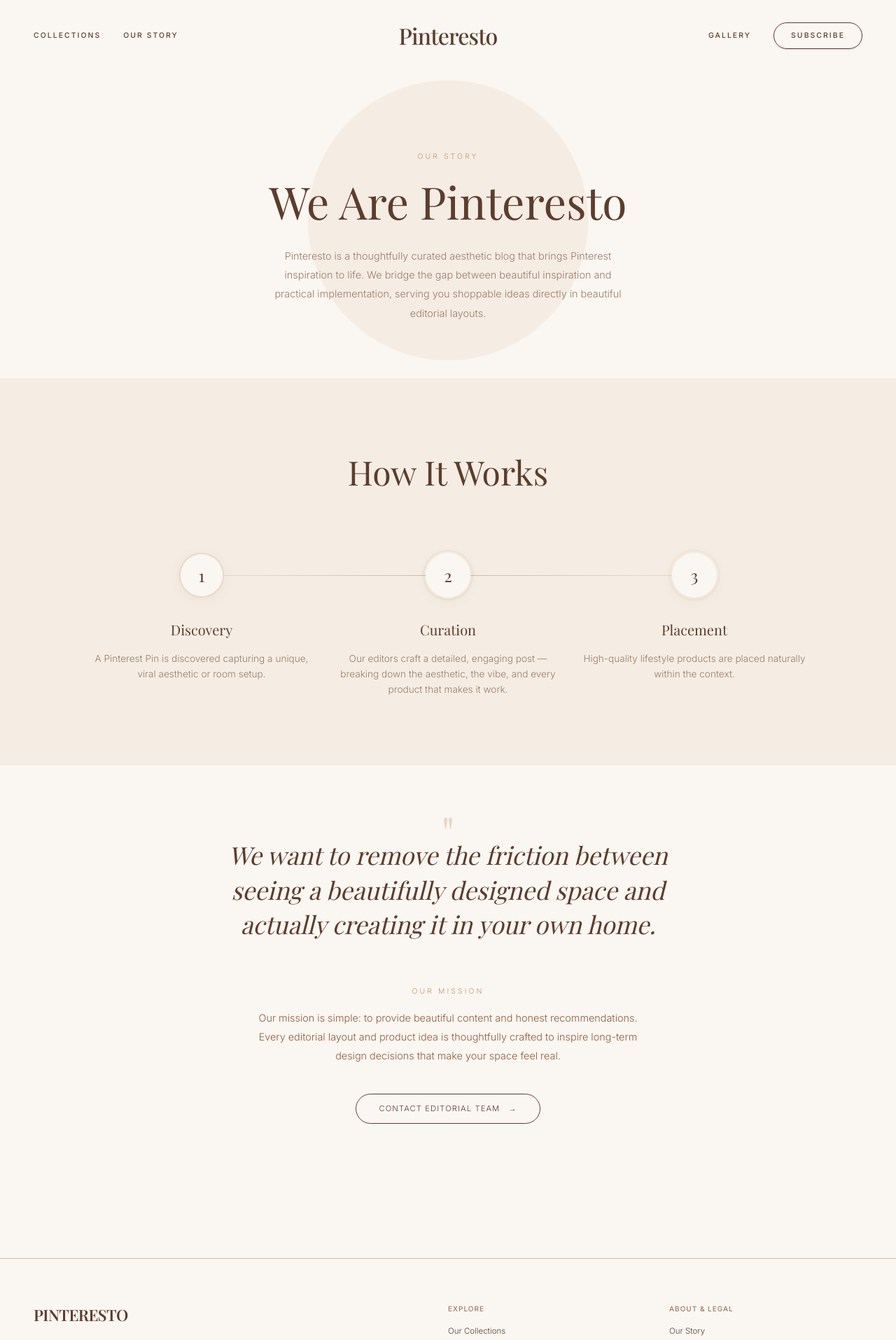
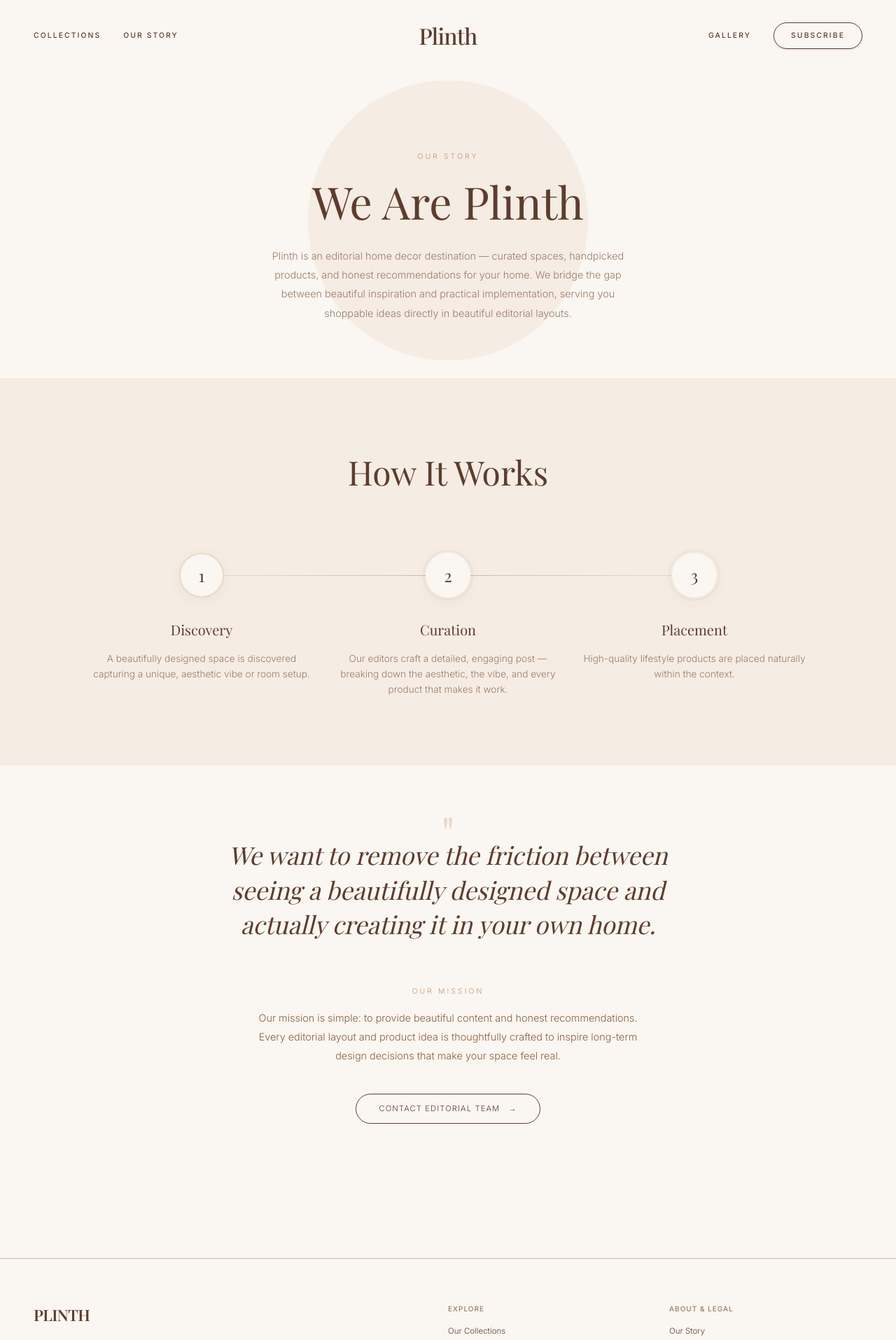
Before and after one commit to khanbhai009-cloud/pinteresto, a React (Vite) app: page /about in a window 1280 px wide. Shown: the top 1915 px of the page at 70% size. Built offline with nearby package versions, Linux system fonts and the light colour scheme; no server answers; a web font is replaced by a local one.

Commit message:
chore: rename project to Plinth
Rebrand the application from Pinteresto to Plinth across all UI components, metadata, environment variables, and storage keys.

```diff
--- a/metadata.json
+++ b/metadata.json
@@ -1,6 +1,6 @@
 {
-  "name": "",
-  "description": "",
+  "name": "Plinth",
+  "description": "Plinth is an editorial home decor destination.",
   "requestFramePermissions": [],
   "majorCapabilities": ["MAJOR_CAPABILITY_SERVER_SIDE_GEMINI_API"]
 }
--- a/package.json
+++ b/package.json
@@ -1,5 +1,5 @@
 {
-  "name": "react-example",
+  "name": "plinth",
   "private": true,
   "version": "0.0.0",
   "type": "module",
--- a/src/components/Footer.tsx
+++ b/src/components/Footer.tsx
@@ -6,7 +6,7 @@ export function Footer() {
       <div className="grid grid-cols-1 md:grid-cols-[2fr_1fr_1fr] gap-10">
         <div>
           <div className="font-serif text-[1.4rem] font-semibold tracking-tight uppercase mb-4">
-            Pinteresto
+            Plinth
           </div>
           <p className="text-[0.72rem] leading-[1.9] text-[var(--color-muted)] mb-6 max-w-sm">
             Thoughtfully curated aesthetic home decor blogs with real affiliate picks. From Pinterest pin to purchase — beautifully.
@@ -42,7 +42,7 @@ export function Footer() {
         </div>
       </div>
       <div className="border-t border-[var(--color-sand)] pt-6 flex flex-col md:flex-row justify-between items-center text-[10px] uppercase tracking-widest text-[var(--color-muted)]">
-        <div>&copy; 2026 Pinteresto Editorial</div>
+        <div>&copy; 2026 Plinth Editorial</div>
         <div className="flex space-x-6 mt-4 md:mt-0">
           <Link to="/affiliate-disclosure" className="hover:text-[var(--color-accent)] transition-colors">Affiliate Disclosure</Link>
           <Link to="/privacy-policy" className="hover:text-[var(--color-accent)] transition-colors">Privacy Policy</Link>
--- a/src/components/Navbar.tsx
+++ b/src/components/Navbar.tsx
@@ -45,7 +45,7 @@ export function Navbar() {
 
         {/* Logo */}
         <Link to="/" className="font-serif text-3xl md:text-[2rem] font-medium tracking-tight text-[var(--color-mocha)] no-underline whitespace-nowrap mx-auto transition-transform hover:scale-[1.02]">
-          Pinteresto
+          Plinth
         </Link>
 
         {/* Desktop Right Nav */}
--- a/src/lib/posts.ts
+++ b/src/lib/posts.ts
@@ -6,7 +6,7 @@ const CACHE_TTL_MS = 3600 * 1000; // 3600 seconds (1 hour)
 
 async function withCache<T>(cacheKey: string, fetchFn: () => Promise<T>): Promise<T> {
   try {
-    const cachedItem = localStorage.getItem(`pinteresto_cache_${cacheKey}`);
+    const cachedItem = localStorage.getItem(`plinth_cache_${cacheKey}`);
     if (cachedItem) {
       const { timestamp, data } = JSON.parse(cachedItem);
       if (Date.now() - timestamp < CACHE_TTL_MS) {
@@ -20,7 +20,7 @@ async function withCache<T>(cacheKey: string, fetchFn: () => Promise<T>): Promis
   const data = await fetchFn();
 
   try {
-    localStorage.setItem(`pinteresto_cache_${cacheKey}`, JSON.stringify({
+    localStorage.setItem(`plinth_cache_${cacheKey}`, JSON.stringify({
       timestamp: Date.now(),
       data
     }));
--- a/src/pages/About.tsx
+++ b/src/pages/About.tsx
@@ -18,8 +18,8 @@ export default function About() {
   return (
     <div className="bg-[var(--color-warm-white)] min-h-screen pb-24">
       <Helmet>
-        <title>About Us — Pinteresto</title>
-        <meta name="description" content="Learn about Pinteresto, our curated Pinterest aesthetic blog, and our mission for beautiful content." />
+        <title>About Us — Plinth</title>
+        <meta name="description" content="Learn about Plinth, our curated editorial aesthetic blog, and our mission for beautiful content." />
       </Helmet>
 
       {/* Hero */}
@@ -32,9 +32,9 @@ export default function About() {
           className="relative z-10 max-w-2xl mx-auto"
         >
           <div className="text-[0.65rem] tracking-[0.3em] uppercase text-[var(--color-accent)] mb-4">Our Story</div>
-          <h1 className="font-serif text-[clamp(3rem,5vw,4.5rem)] text-[var(--color-mocha)] mb-6 leading-tight">We Are Pinteresto</h1>
+          <h1 className="font-serif text-[clamp(3rem,5vw,4.5rem)] text-[var(--color-mocha)] mb-6 leading-tight">We Are Plinth</h1>
           <p className="text-[0.9rem] leading-[1.9] text-[var(--color-muted)] font-light max-w-lg mx-auto">
-            Pinteresto is a thoughtfully curated aesthetic blog that brings Pinterest inspiration to life. We bridge the gap between beautiful inspiration and practical implementation, serving you shoppable ideas directly in beautiful editorial layouts.
+            Plinth is an editorial home decor destination — curated spaces, handpicked products, and honest recommendations for your home. We bridge the gap between beautiful inspiration and practical implementation, serving you shoppable ideas directly in beautiful editorial layouts.
           </p>
         </motion.div>
       </section>
@@ -79,7 +79,7 @@ export default function About() {
                 ></motion.div>
               </div>
               <h3 className="font-serif text-xl text-[var(--color-mocha)] mb-4">Discovery</h3>
-              <p className="text-[0.85rem] leading-relaxed text-[var(--color-muted)] font-light max-w-xs mx-auto">A Pinterest Pin is discovered capturing a unique, viral aesthetic or room setup.</p>
+              <p className="text-[0.85rem] leading-relaxed text-[var(--color-muted)] font-light max-w-xs mx-auto">A beautifully designed space is discovered capturing a unique, aesthetic vibe or room setup.</p>
             </motion.div>
 
             <motion.div variants={fadeUp} className="relative z-10">
--- a/src/pages/CollectionPage.tsx
+++ b/src/pages/CollectionPage.tsx
@@ -28,7 +28,7 @@ export default function CollectionPage() {
   return (
     <div className="bg-[var(--color-cream)] min-h-screen pb-24">
       <Helmet>
-        <title>{titleText} — Pinteresto</title>
+        <title>{titleText} — Plinth</title>
         <meta name="description" content={`Curated ${formattedSubNiche} aesthetic home decor ideas.`} />
       </Helmet>
 
--- a/src/pages/Home.tsx
+++ b/src/pages/Home.tsx
@@ -33,9 +33,9 @@ export default function Home() {
   return (
     <>
       <Helmet>
-        <title>Pinteresto — Aesthetic Home Decor Blog</title>
-        <meta name="description" content="Curated Decor Ideas That Last. Thoughtfully curated Pinterest-inspired blogs for every aesthetic." />
-        <link rel="canonical" href="https://pinteresto.vercel.app/" />
+        <title>Plinth — Curated spaces. Real products.</title>
+        <meta name="description" content="Plinth is an editorial home decor destination — curated spaces, handpicked products, and honest recommendations for your home." />
+        <link rel="canonical" href="https://plinth.vercel.app/" />
       </Helmet>
 
       {/* Hero */}
--- a/src/pages/LatestPage.tsx
+++ b/src/pages/LatestPage.tsx
@@ -30,7 +30,7 @@ export default function LatestPage() {
   return (
     <div className="min-h-[calc(100vh-88px)] bg-[var(--color-warm-white)] py-12 md:py-24">
       <Helmet>
-        <title>All Gallery - Pinteresto</title>
+        <title>All Gallery - Plinth</title>
         <meta name="description" content="View all our curated aesthetic home decor collections." />
       </Helmet>
 
--- a/src/pages/NichePage.tsx
+++ b/src/pages/NichePage.tsx
@@ -32,7 +32,7 @@ export default function NichePage() {
   return (
     <div className="bg-[var(--color-warm-white)] min-h-screen pb-24">
       <Helmet>
-        <title>{nicheData.title} Ideas — Pinteresto</title>
+        <title>{nicheData.title} Ideas — Plinth</title>
         <meta name="description" content={nicheData.description} />
       </Helmet>
 
--- a/src/pages/PrivacyPolicy.tsx
+++ b/src/pages/PrivacyPolicy.tsx
@@ -4,8 +4,8 @@ export default function PrivacyPolicy() {
   return (
     <div className="bg-[var(--color-warm-white)] min-h-screen pb-24 pt-32 px-6 md:px-12">
       <Helmet>
-        <title>Privacy Policy — Pinteresto</title>
-        <meta name="description" content="Privacy Policy detailing data collection and usage practices for Pinteresto." />
+        <title>Privacy Policy — Plinth</title>
+        <meta name="description" content="Privacy Policy detailing data collection and usage practices for Plinth." />
       </Helmet>
 
       <div className="max-w-3xl mx-auto bg-[var(--color-cream)] p-8 md:p-12 shadow-sm border border-[rgba(92,61,46,0.05)]">
@@ -15,7 +15,7 @@ export default function PrivacyPolicy() {
 
         <div className="space-y-6 text-[0.85rem] leading-[1.9] text-[var(--color-muted)]">
           <p>
-            Welcome to Pinteresto. We respect your privacy and are committed to protecting your personal data.
+            Welcome to Plinth. We respect your privacy and are committed to protecting your personal data.
             This privacy policy will inform you as to how we look after your personal data when you visit our website.
           </p>
 
```
Also changed, not shown: src/pages/AffiliateDisclosure.tsx (+6 -6 lines), 1 other file (tests, documents, lock files or other folders).
